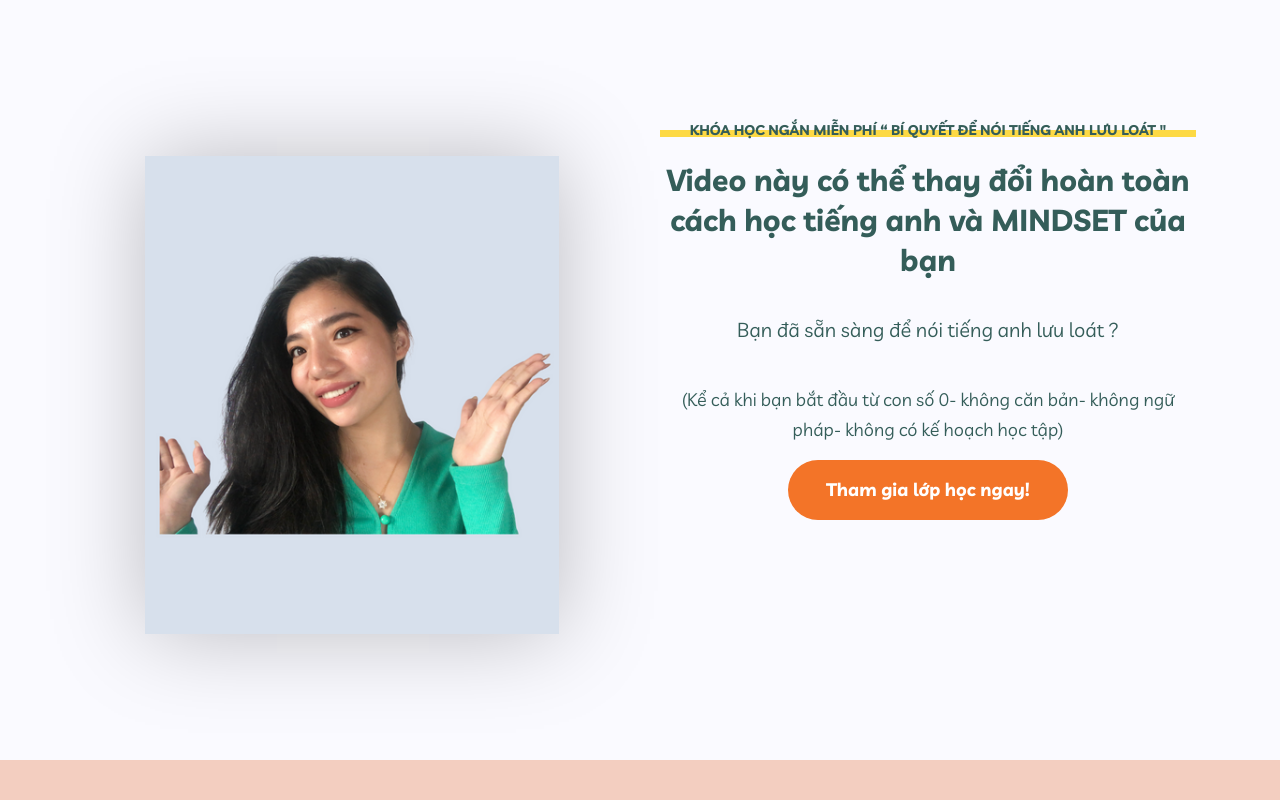
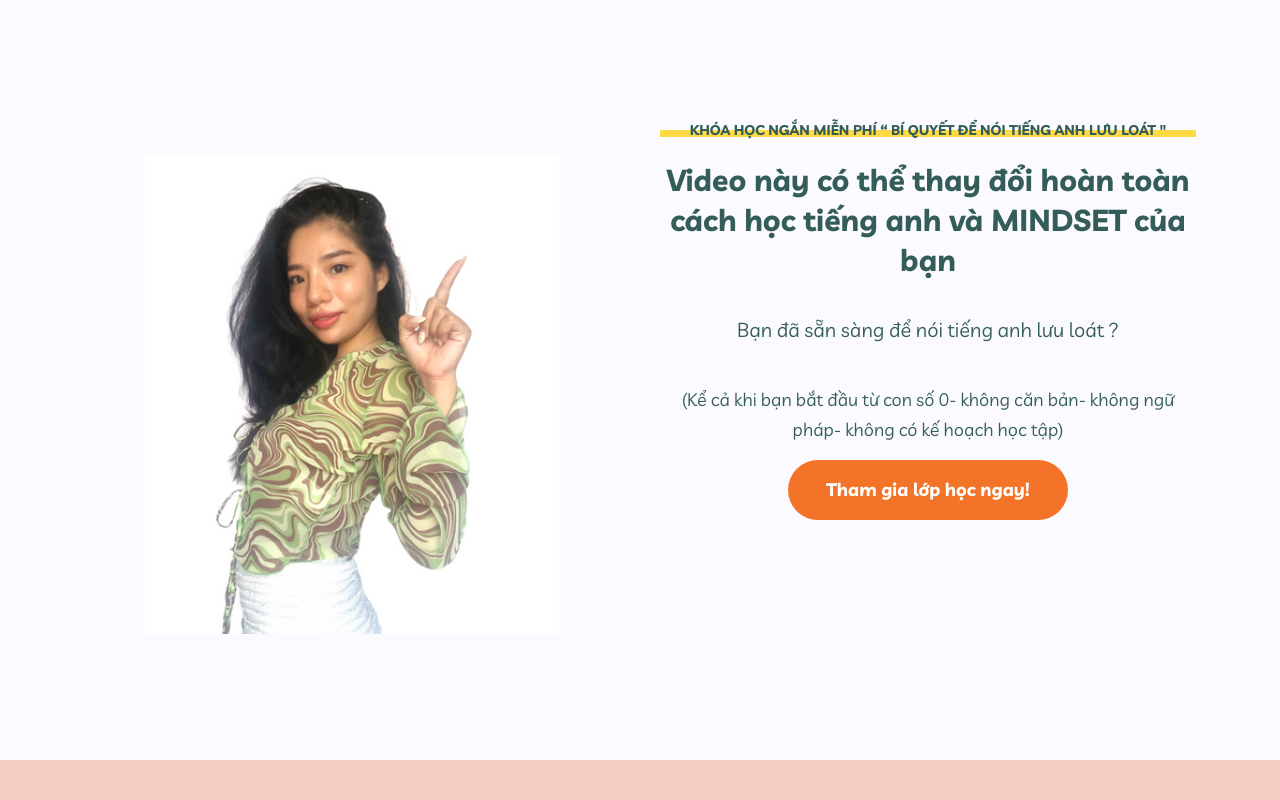
Before and after one commit to QuanDinh1211/learn-english, a React (Create React App) app in the folder client/: page / in a window 1280 px wide. Shown: the top 800 px of the page. Built offline with nearby package versions, Linux system fonts and the light colour scheme.

Commit message:
update sec 01

```diff
--- a/client/src/screen/content_one/content_one.scss
+++ b/client/src/screen/content_one/content_one.scss
@@ -20,7 +20,7 @@
             img {
                 width: 80%;
                 background-color: #e1e1e6;
-                box-shadow: 0px 0px 87px 0px rgb(0 0 0 / 25%);
+                // box-shadow: 0px 0px 87px 0px rgb(0 0 0 / 25%);
             }
         }
     }
--- a/client/src/screen/content_one/index.js
+++ b/client/src/screen/content_one/index.js
@@ -8,7 +8,7 @@ const ContentOne = () => {
     <div className="content-one-container">
       <div className="content-one-first">
         <div className="content-one-first-img">
-          <img src={require("../../assets/img/4.png")} alt="contenone" />
+          <img src={require("../../assets/img/1.png")} alt="contenone" />
         </div>
       </div>
       <div className="content-one-last">
```
